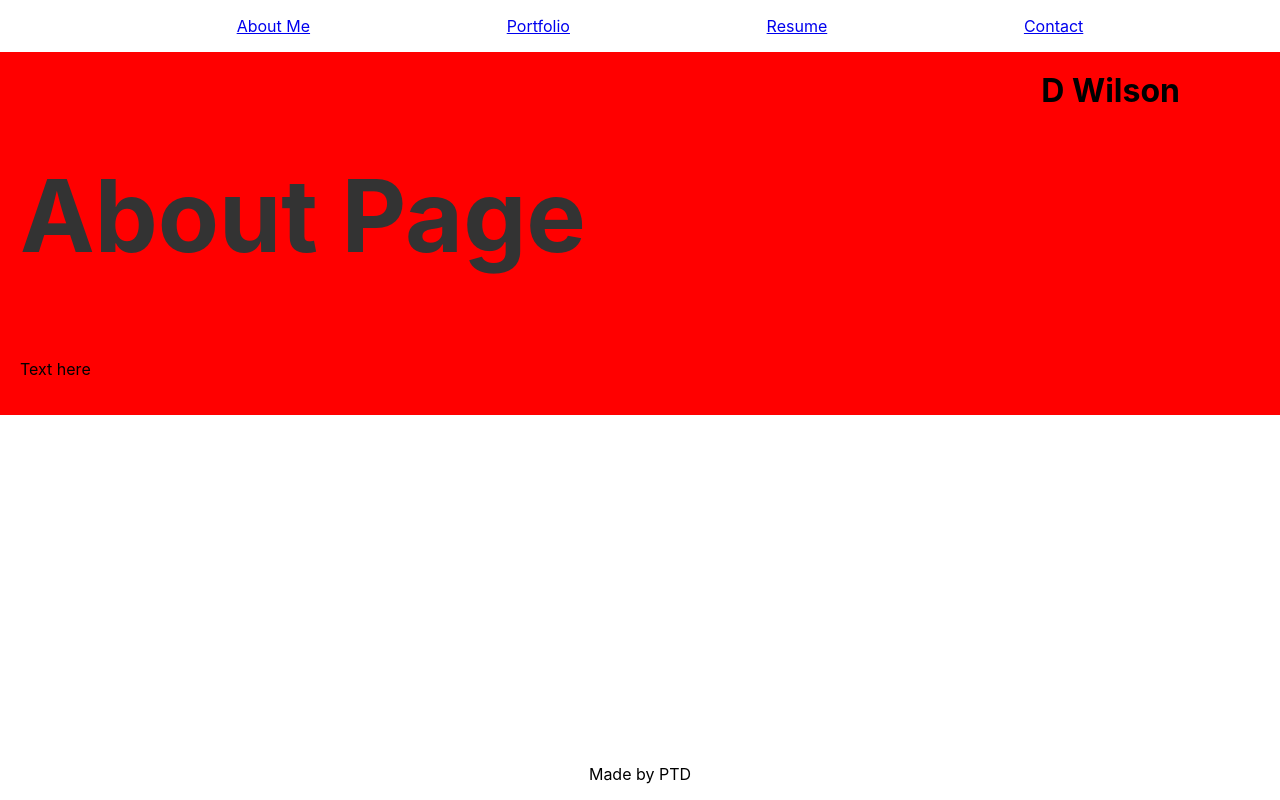
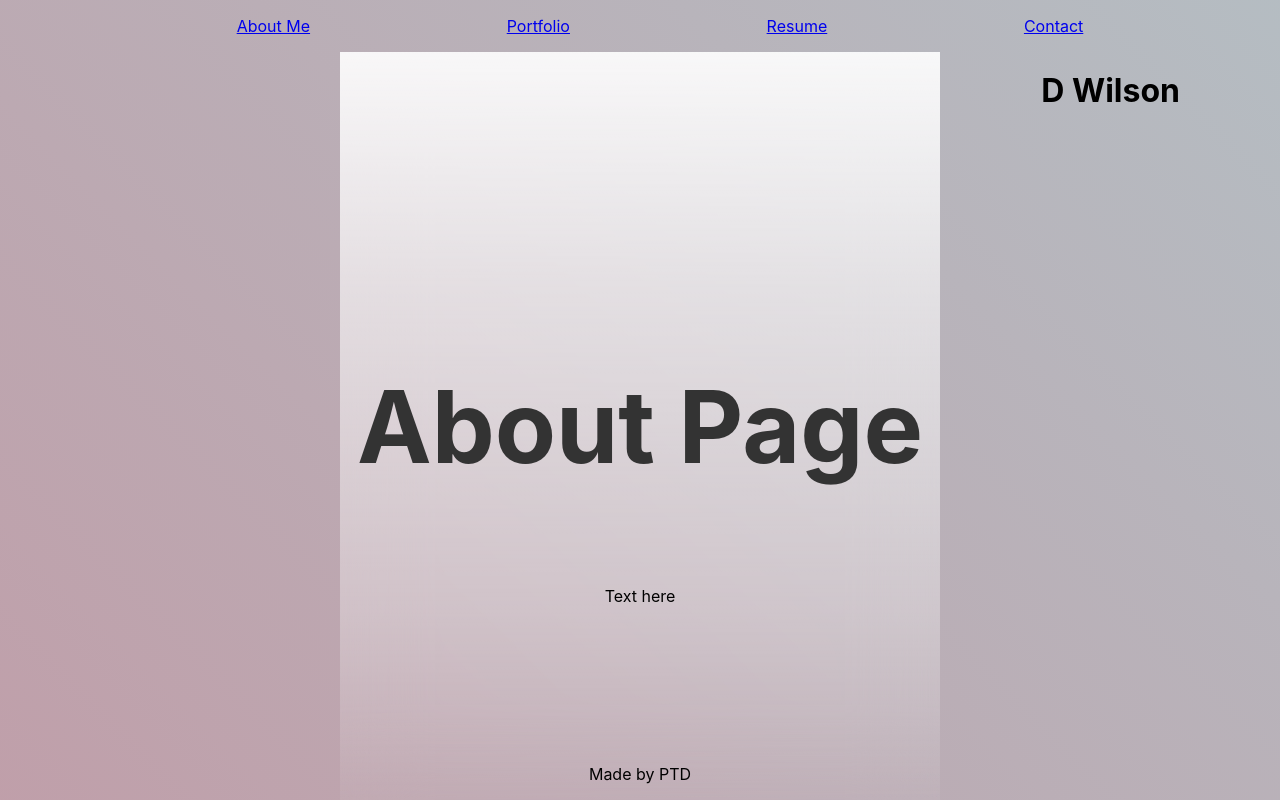
Before and after one commit to Part-time-Dan/mod20-ReactPortfolio-DanWilson, a React (Create React App) app: page / in a window 1280 px wide. Built offline with nearby package versions, Linux system fonts and the light colour scheme.

Commit message:
testing css stylings

```diff
--- a/src/components/PortfolioContainer.js
+++ b/src/components/PortfolioContainer.js
@@ -6,6 +6,7 @@ import Resume from './pages/Resume';
 import Contact from './pages/Contact';
 import Header from './Header';
 import Footer from './Footer';
+import '../styles/gradientStyles.css';
 
 export default function PortfolioContainer() {
     const [currentPage, setCurrentPage] = useState('About');
@@ -26,7 +27,7 @@ export default function PortfolioContainer() {
     const handlePageChange = (page) => setCurrentPage(page);
 
     return (
-        <div className='App'>
+        <div className='App animated-background'>
 
             <Header />
 
--- a/src/components/pages/About.js
+++ b/src/components/pages/About.js
@@ -2,9 +2,6 @@ import React from 'react';
 import '../../styles/aboutStyles.css';
 
 const styles = {
-  headerStyle: {
-    background: 'red',
-  },
   headingStyle: {
     fontSize: '100px',
   },
@@ -12,7 +9,7 @@ const styles = {
 
 export default function About() {
   return (
-    <div style={styles.headerStyle} className="about-container">
+    <div className="about-container">
         <h2 style={styles.headingStyle} className="about-title">About Page</h2>
         <p>
           Text here
--- a/src/components/pages/Portfolio.js
+++ b/src/components/pages/Portfolio.js
@@ -2,9 +2,6 @@ import React from 'react';
 import '../../styles/portfolioStyles.css';
 
 const styles = {
-  headerStyle: {
-    background: 'blue',
-  },
   headingStyle: {
     fontSize: '100px',
   },
@@ -12,7 +9,7 @@ const styles = {
 
 export default function Portfolio() {
   return (
-    <div style={styles.headerStyle} className="portfolio-container">
+    <div className="portfolio-container">
         <h2 style={styles.headingStyle} className="portfolio-title">My Portfolio</h2>
         <p>
           List of portfolio links to deployed app and git hub
--- a/src/styles/aboutStyles.css
+++ b/src/styles/aboutStyles.css
@@ -1,6 +1,14 @@
 .about-container {
-    background-color: #f2f2f2;
-    padding: 20px;
+  background: linear-gradient(rgba(255, 255, 255, 0.9) 0%, rgba(255, 255, 255, 0.6) 30%, rgba(255, 255, 255, 0.3) 70%, rgba(255, 255, 255, 0) 100%);
+  backdrop-filter: blur(40px);
+  display: flex;
+  flex-direction: column;
+  justify-content: center;
+  align-items: center;
+  height: 100vh;
+  width: 100%;
+  max-width: 600px;
+  margin: 0 auto;
 }
 
 .about-title {
--- /dev/null
+++ b/src/styles/gradientStyles.css
@@ -0,0 +1,19 @@
+@keyframes gradientShift {
+    0%, 100% {
+      background-position: 0% 50%;
+    }
+    50% {
+      background-position: 100% 50%;
+    }
+  }
+
+  .animated-background {
+    position: fixed;
+    top: 0;
+    left: 0;
+    width: 100%;
+    height: 100%;
+    background: linear-gradient(45deg, #96344c8c, #73939b8c, #33cc9e7a, #ac5b6f8c);
+    background-size: 800% 100%;
+    animation: gradientShift 90s linear infinite;
+  }
--- a/src/styles/portfolioStyles.css
+++ b/src/styles/portfolioStyles.css
@@ -1,11 +1,19 @@
 .portfolio-container {
-    background-color: #f2f2f2;
-    padding: 20px;
-  }
+  background: linear-gradient(rgba(255, 255, 255, 0.9) 0%, rgba(255, 255, 255, 0.6) 30%, rgba(255, 255, 255, 0.3) 70%, rgba(255, 255, 255, 0) 100%);
+  backdrop-filter: blur(40px);
+  display: flex;
+  flex-direction: column;
+  justify-content: center;
+  align-items: center;
+  height: 100vh;
+  width: 100%;
+  max-width: 600px;
+  margin: 0 auto;
+}
 
-  .portfolio-title {
-    font-size: 24px;
-    color: #333;
-  }
+.portfolio-title {
+  font-size: 24px;
+  color: #333;
+}
 
   /* test style */
```
Also changed, not shown: src/components/Background.js (added, +12 -0 lines). Lines whose indentation alone changed are shown as unchanged.
